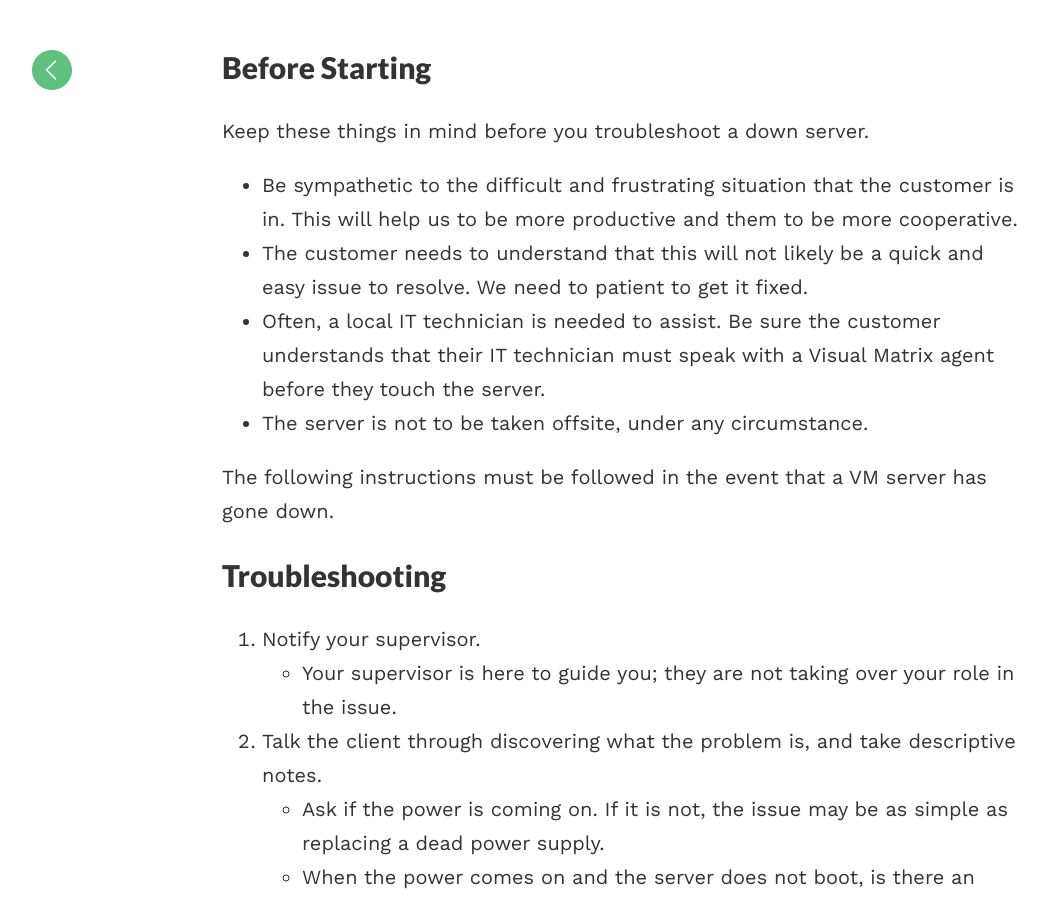
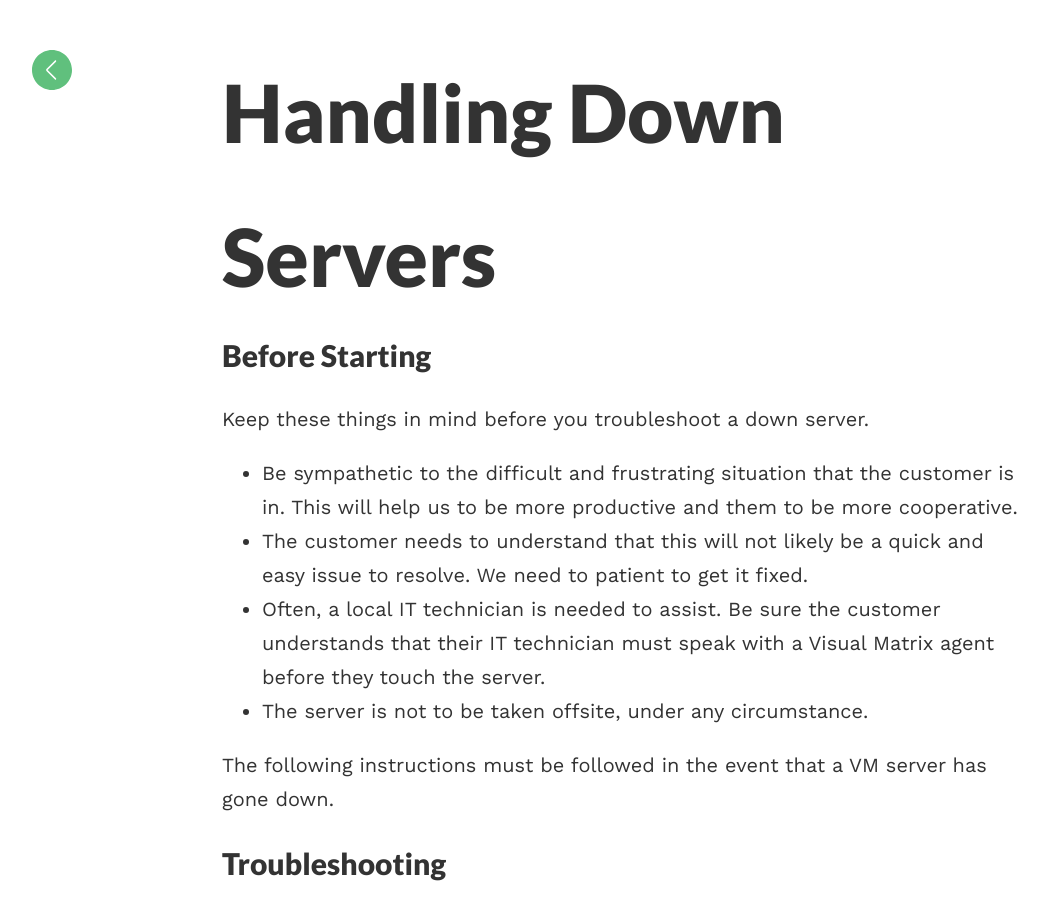
Before and after one commit to blake1ward/portfolio, a Jekyll site: the page built from down-servers.md, in a window 1280 px wide and 900 px high. Shown: the whole window, without its empty margins (18-1066 px from the left). Built offline with Jekyll 4.4.1, drawn with Linux system fonts in a browser that asks for light colours; our own code applies the rules of GitHub Pages for plain Markdown files.

Commit message:
Update down-servers.md

```diff
--- a/down-servers.md
+++ b/down-servers.md
@@ -1,3 +1,9 @@
+---
+title: Handling Down Servers
+layout: post
+permalink: /down-servers/
+---
+
 ## Before starting
 
 Keep these things in mind before you troubleshoot a down server.
```
